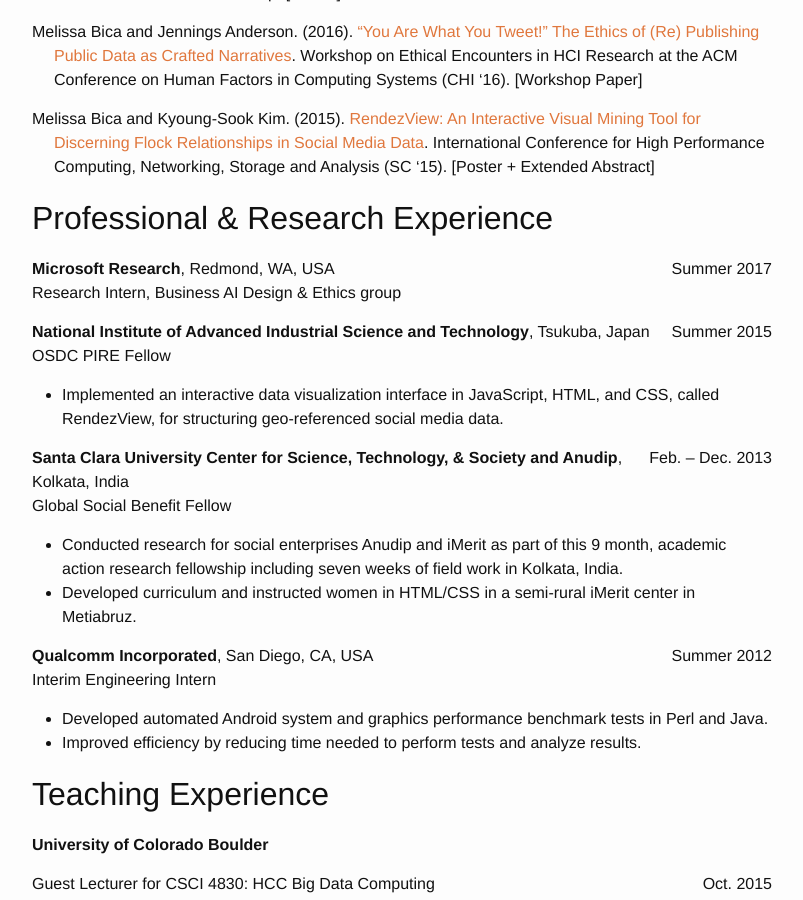
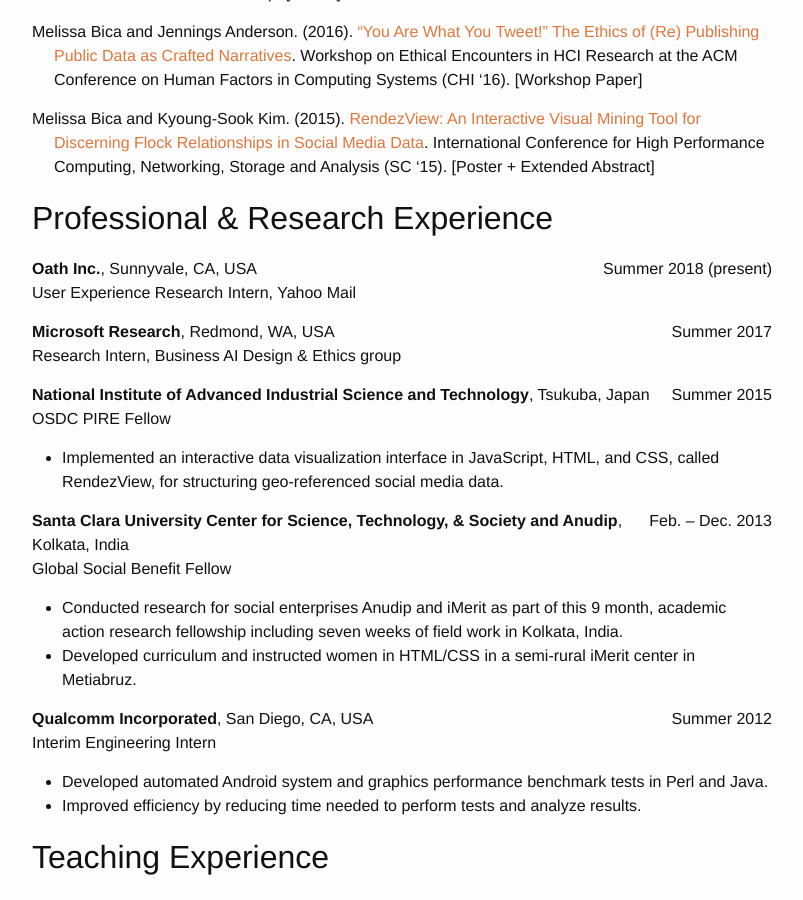
Before and after one commit to melissabica/melissabica.github.io, a Jekyll site: the page built from 3-cv.md, in a window 1280 px wide and 900 px high, scrolled down 1407 px. Shown: the whole window, without its empty margins (238-1041 px from the left). Built offline with Jekyll 4.4.1, drawn with Linux system fonts in a browser that asks for light colours; nearby versions of some CDN libraries; comment, search, counter and statistics services are not loaded.

Commit message:
added Oath

```diff
--- a/3-cv.md
+++ b/3-cv.md
@@ -57,6 +57,10 @@ permalink: /cv/
 
 
 ## Professional & Research Experience
+<p class="alignright">Summer 2018 (present)</p>
+<p class="nospace"><span class="bold">Oath Inc.</span>, Sunnyvale, CA, USA </p>
+User Experience Research Intern, Yahoo Mail
+
 <p class="alignright">Summer 2017</p>
 <p class="nospace"><span class="bold">Microsoft Research</span>, Redmond, WA, USA </p>
 Research Intern, Business AI Design & Ethics group
```
Also changed, not shown: index.md (+2 -0 lines).
